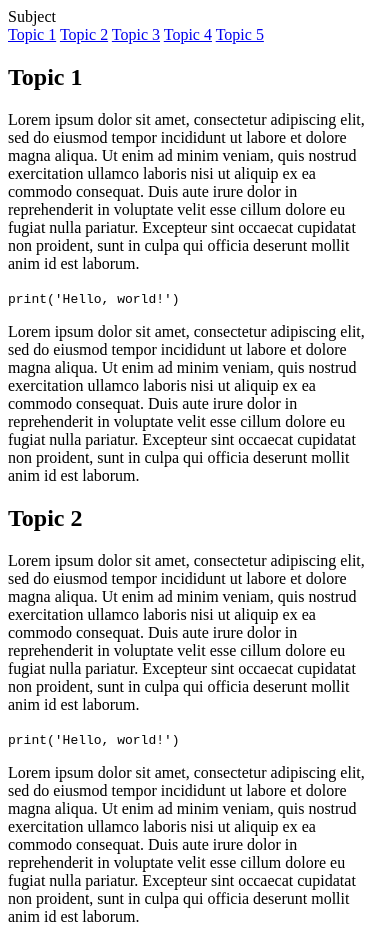
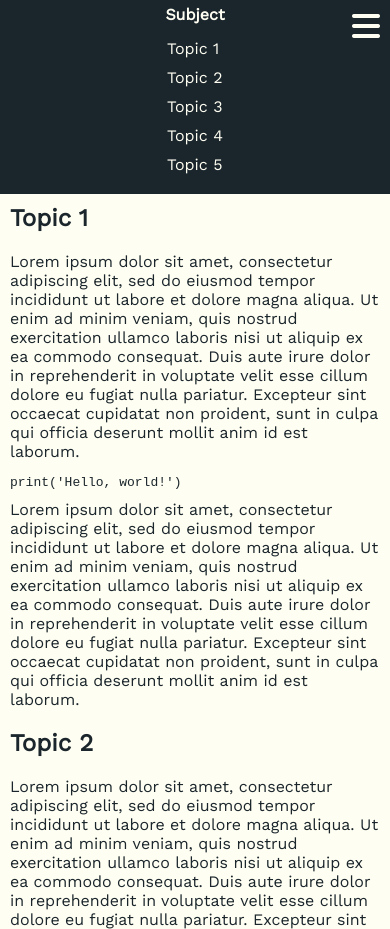
Before and after one commit to gcha9954/fcc-technical-doc-page-2021, a website: page index.html in a window 390 px wide. Shown: the top 929 px of the page. Drawn offline with nearby package versions, Linux system fonts and the light colour scheme.

Commit message:
completed project

```diff
--- a/index.html
+++ b/index.html
@@ -5,16 +5,30 @@
     <meta name="viewport" content="width=device-width, initial-scale=1.0" />
     <meta http-equiv="X-UA-Compatible" content="ie=edge" />
     <title>Technical Documentation</title>
+    <link rel="preconnect" href="https://fonts.gstatic.com" />
+    <link
+      href="https://fonts.googleapis.com/css2?family=Work+Sans&display=swap"
+      rel="stylesheet"
+    />
+    <link rel="stylesheet" href="style.css" />
+    <script
+      src="https://kit.fontawesome.com/822c5a0ed3.js"
+      crossorigin="anonymous"
+    ></script>
   </head>
-  <link rel="stylesheet" href="style.css" />
   <body>
     <nav id="navbar">
       <header>Subject</header>
-      <a href="#Topic_1" class="nav-link">Topic 1</a>
-      <a href="#Topic_2" class="nav-link">Topic 2</a>
-      <a href="#Topic_3" class="nav-link">Topic 3</a>
-      <a href="#Topic_4" class="nav-link">Topic 4</a>
-      <a href="#Topic_5" class="nav-link">Topic 5</a>
+      <div id="links">
+        <a href="#Topic_1" class="nav-link">Topic 1</a>
+        <a href="#Topic_2" class="nav-link">Topic 2</a>
+        <a href="#Topic_3" class="nav-link">Topic 3</a>
+        <a href="#Topic_4" class="nav-link">Topic 4</a>
+        <a href="#Topic_5" class="nav-link">Topic 5</a>
+      </div>
+      <a href="javascript:void(0);">
+        <i id="burger" class="fas fa-bars fa-2x"></i>
+      </a>
     </nav>
     <main id="main-doc">
       <section id="Topic_1" class="main-section">
@@ -145,6 +159,7 @@
         </p>
       </section>
     </main>
+    <script src="script.js"></script>
     <script src="https://cdn.freecodecamp.org/testable-projects-fcc/v1/bundle.js"></script>
   </body>
 </html>
--- /dev/null
+++ b/script.js
@@ -0,0 +1,13 @@
+document.getElementById("burger").addEventListener("click", toggleBurger);
+
+function toggleBurger() {
+  var links = document.getElementById("links");
+  if (links.style.display === "") {
+    links.style.display = "block";
+  }
+  if (links.style.display === "block") {
+    links.style.display = "none";
+  } else {
+    links.style.display = "block";
+  }
+}
--- a/style.css
+++ b/style.css
@@ -1,11 +1,74 @@
+* {
+  margin: 0;
+  padding: 0;
+}
+
+html {
+  font-family: "Work Sans", sans-serif;
+  background-color: #fffef2;
+  color: #1b262c;
+}
+
+body {
+  margin: 0;
+  padding: 0;
+}
+
+#navbar {
+  display: flex;
+  flex-direction: column;
+  align-items: center;
+  color: #fffef2;
+  background-color: #1b262c;
+  padding: 5px;
+}
+
+nav header {
+  font-weight: bold;
+  padding-bottom: 10px;
+}
+
+nav a {
+  color: #fffef2;
+  text-decoration: none;
+  padding: 5px;
+  display: block;
+}
+
+nav a:hover {
+  text-decoration: underline;
+}
+
+#burger {
+  position: fixed;
+  z-index: 10;
+  top: 10px;
+  right: 10px;
+}
+
+h2,
+p,
+code {
+  padding: 10px;
+}
+
+li {
+  margin: 10px 40px;
+}
+
 @media (min-width: 960px) {
   #navbar {
     position: fixed;
     width: 200px;
     display: flex;
     flex-direction: column;
+    padding: 0;
+    height: 100%;
   }
   main {
     margin-left: 200px;
   }
+  #burger {
+    display: none;
+  }
 }
```
